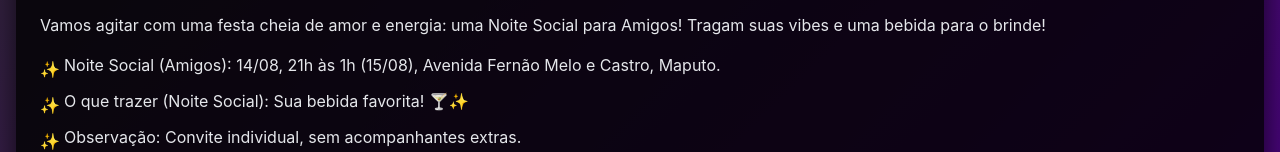
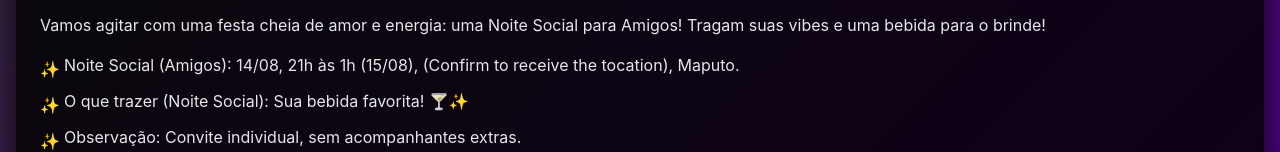
Before and after one commit to Keitesb/bithday, a plain HTML site: page index.html in a window 1280 px wide. Shown: the part 502-654 px from the top of the page. Drawn offline with nearby package versions, Linux system fonts and the light colour scheme.

Commit message:
Update index.html

```diff
--- a/index.html
+++ b/index.html
@@ -130,7 +130,7 @@
             Vamos agitar com uma festa cheia de amor e energia: uma Noite Social para Amigos! Tragam suas vibes e uma bebida para o brinde!
           </p>
           <ul class="text-gray-200 space-y-3">
-            <li class="list-item">Noite Social (Amigos): 14/08, 21h às 1h (15/08), Avenida Fernão Melo e Castro, Maputo.</li>
+            <li class="list-item">Noite Social (Amigos): 14/08, 21h às 1h (15/08), (Confirm to receive the tocation), Maputo.</li>
 
             <li class="list-item">O que trazer (Noite Social): Sua bebida favorita! 🍸✨</li>
             <li class="list-item">Observação: Convite individual, sem acompanhantes extras.</li>
```
